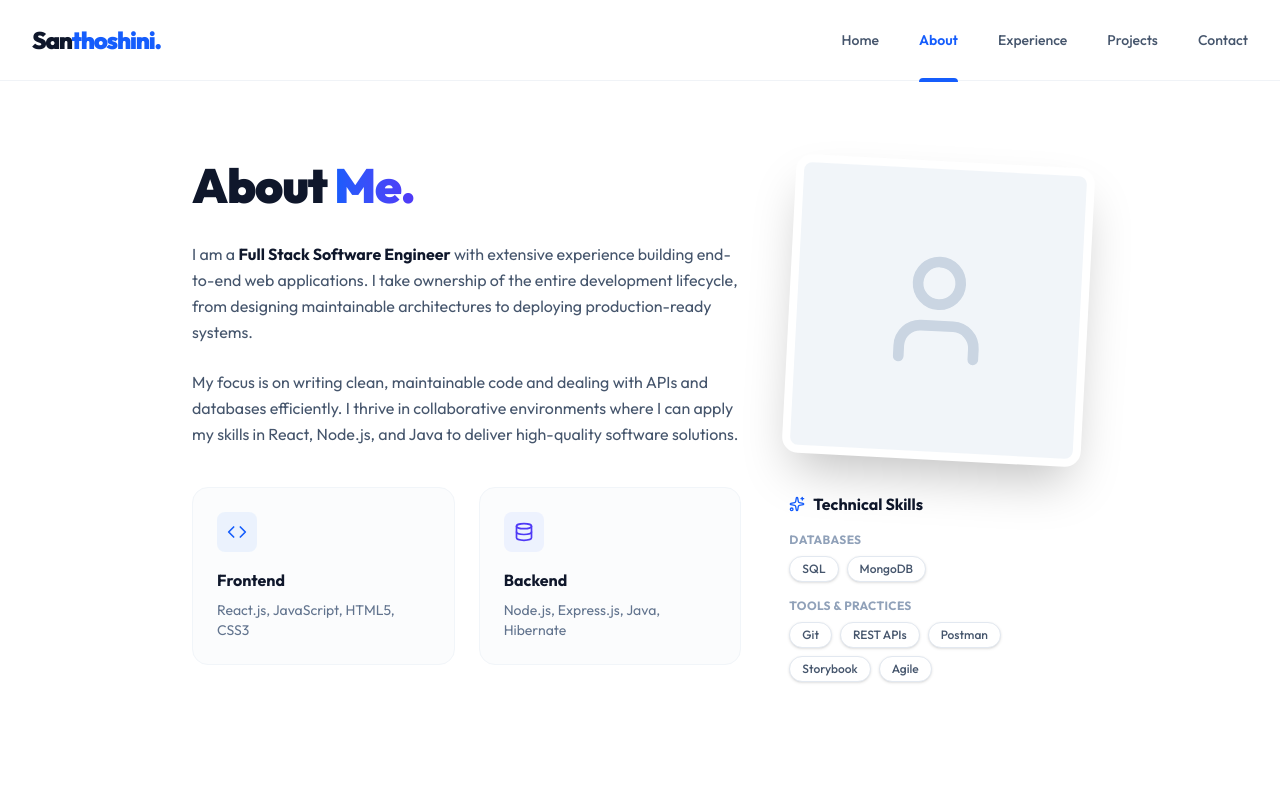
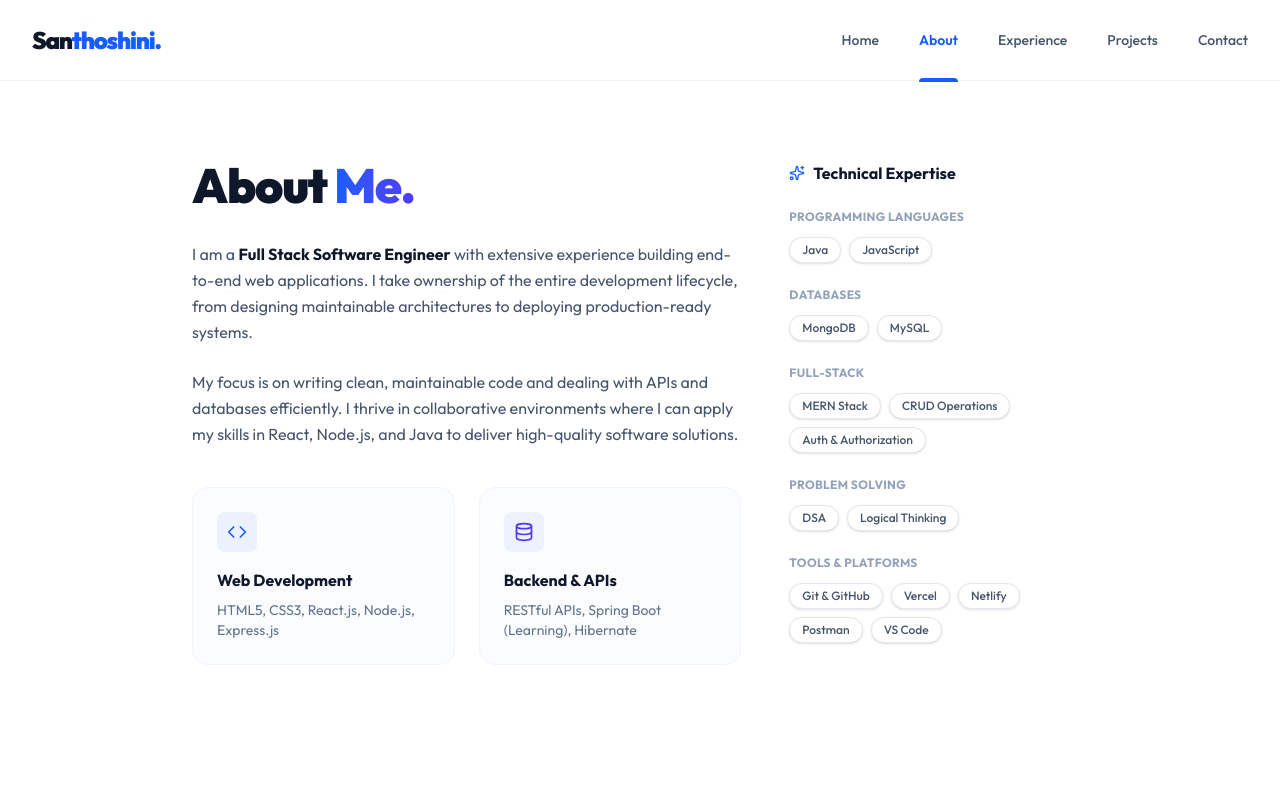
Before and after one commit to PSanthoshini/portfolio, a Next.js app: page /about in a window 1280 px wide. Shown: the top 800 px of the page. Built offline with nearby package versions, Linux system fonts and the light colour scheme.

Commit message:
update: refined footer and technical skills list

```diff
--- a/app/about/page.jsx
+++ b/app/about/page.jsx
@@ -34,55 +34,84 @@ export default function AboutPage() {
                                     <div className="w-10 h-10 bg-blue-100/50 rounded-lg flex items-center justify-center text-blue-600 mb-4">
                                         <Code className="w-5 h-5" />
                                     </div>
-                                    <h3 className="font-bold text-slate-900 mb-2">Frontend</h3>
+                                    <h3 className="font-bold text-slate-900 mb-2">Web Development</h3>
                                     <p className="text-sm text-slate-500">
-                                        React.js, JavaScript, HTML5, CSS3
+                                        HTML5, CSS3, React.js, Node.js, Express.js
                                     </p>
                                 </div>
                                 <div className="p-6 bg-slate-50/50 hover:bg-slate-50 rounded-2xl border border-slate-100 transition-colors duration-300">
                                     <div className="w-10 h-10 bg-indigo-100/50 rounded-lg flex items-center justify-center text-indigo-600 mb-4">
                                         <Database className="w-5 h-5" />
                                     </div>
-                                    <h3 className="font-bold text-slate-900 mb-2">Backend</h3>
+                                    <h3 className="font-bold text-slate-900 mb-2">Backend & APIs</h3>
                                     <p className="text-sm text-slate-500">
-                                        Node.js, Express.js, Java, Hibernate
+                                        RESTful APIs, Spring Boot (Learning), Hibernate
                                     </p>
                                 </div>
                             </div>
                         </div>
 
-                        {/* Sidebar / Image Placeholder */}
+                        {/* Sidebar / Skills */}
                         <div className="w-full md:w-1/3">
-                            <div className="relative aspect-square rounded-2xl overflow-hidden bg-slate-100 border-8 border-white shadow-2xl rotate-3 hover:rotate-0 transition-transform duration-500">
-                                <div className="absolute inset-0 flex items-center justify-center text-slate-300">
-                                    <User className="w-32 h-32" />
-                                </div>
-                            </div>
-                            <div className="mt-8">
-                                <h3 className="font-bold text-slate-900 mb-4 flex items-center gap-2">
+
+                            <h3 className="font-bold text-slate-900 mb-6 flex items-center gap-2">
                                 <Sparkles className="w-4 h-4 text-blue-600" />
-                                    Technical Skills
+                                Technical Expertise
                             </h3>
-                                <div className="flex flex-col gap-4">
+
+                            <div className="space-y-6">
                                 <div>
-                                        <h4 className="text-xs font-bold text-slate-400 uppercase tracking-wide mb-2">Databases</h4>
+                                    <h4 className="text-xs font-bold text-slate-400 uppercase tracking-wide mb-3">Programming Languages</h4>
                                     <div className="flex flex-wrap gap-2">
-                                            {["SQL", "MongoDB"].map(tech => (
-                                                <span key={tech} className="px-3 py-1 bg-white border border-slate-200 rounded-full text-xs font-medium text-slate-600 shadow-sm cursor-default">
-                                                    {tech}
+                                        {["Java", "JavaScript"].map(item => (
+                                            <span key={item} className="px-3 py-1 bg-white border border-slate-200 rounded-full text-xs font-medium text-slate-600 shadow-sm">
+                                                {item}
                                             </span>
                                         ))}
                                     </div>
                                 </div>
+
                                 <div>
-                                        <h4 className="text-xs font-bold text-slate-400 uppercase tracking-wide mb-2">Tools & Practices</h4>
+                                    <h4 className="text-xs font-bold text-slate-400 uppercase tracking-wide mb-3">Databases</h4>
                                     <div className="flex flex-wrap gap-2">
-                                            {["Git", "REST APIs", "Postman", "Storybook", "Agile"].map(tech => (
-                                                <span key={tech} className="px-3 py-1 bg-white border border-slate-200 rounded-full text-xs font-medium text-slate-600 shadow-sm cursor-default">
-                                                    {tech}
+                                        {["MongoDB", "MySQL"].map(item => (
+                                            <span key={item} className="px-3 py-1 bg-white border border-slate-200 rounded-full text-xs font-medium text-slate-600 shadow-sm">
+                                                {item}
                                             </span>
                                         ))}
                                     </div>
+                                </div>
+
+                                <div>
+                                    <h4 className="text-xs font-bold text-slate-400 uppercase tracking-wide mb-3">Full-Stack</h4>
+                                    <div className="flex flex-wrap gap-2">
+                                        {["MERN Stack", "CRUD Operations", "Auth & Authorization"].map(item => (
+                                            <span key={item} className="px-3 py-1 bg-white border border-slate-200 rounded-full text-xs font-medium text-slate-600 shadow-sm">
+                                                {item}
+                                            </span>
+                                        ))}
+                                    </div>
+                                </div>
+
+                                <div>
+                                    <h4 className="text-xs font-bold text-slate-400 uppercase tracking-wide mb-3">Problem Solving</h4>
+                                    <div className="flex flex-wrap gap-2">
+                                        {["DSA", "Logical Thinking"].map(item => (
+                                            <span key={item} className="px-3 py-1 bg-white border border-slate-200 rounded-full text-xs font-medium text-slate-600 shadow-sm">
+                                                {item}
+                                            </span>
+                                        ))}
+                                    </div>
+                                </div>
+
+                                <div>
+                                    <h4 className="text-xs font-bold text-slate-400 uppercase tracking-wide mb-3">Tools & Platforms</h4>
+                                    <div className="flex flex-wrap gap-2">
+                                        {["Git & GitHub", "Vercel", "Netlify", "Postman", "VS Code"].map(item => (
+                                            <span key={item} className="px-3 py-1 bg-white border border-slate-200 rounded-full text-xs font-medium text-slate-600 shadow-sm">
+                                                {item}
+                                            </span>
+                                        ))}
                                     </div>
                                 </div>
                             </div>
--- a/components/Footer.jsx
+++ b/components/Footer.jsx
@@ -29,12 +29,6 @@ export default function Footer() {
                         <span className="sr-only">LinkedIn</span>
                     </a>
                 </div>
-
-                <div className="flex items-center text-sm text-slate-500">
-                    <span className="flex items-center gap-1">
-                        Made with <Heart className="w-4 h-4 text-red-500 fill-red-500" /> using Next.js
-                    </span>
-                </div>
             </div>
         </footer>
     );
```
Also changed, not shown: 1 other file (tests, documents, lock files or other folders). Lines whose indentation alone changed are shown as unchanged.
